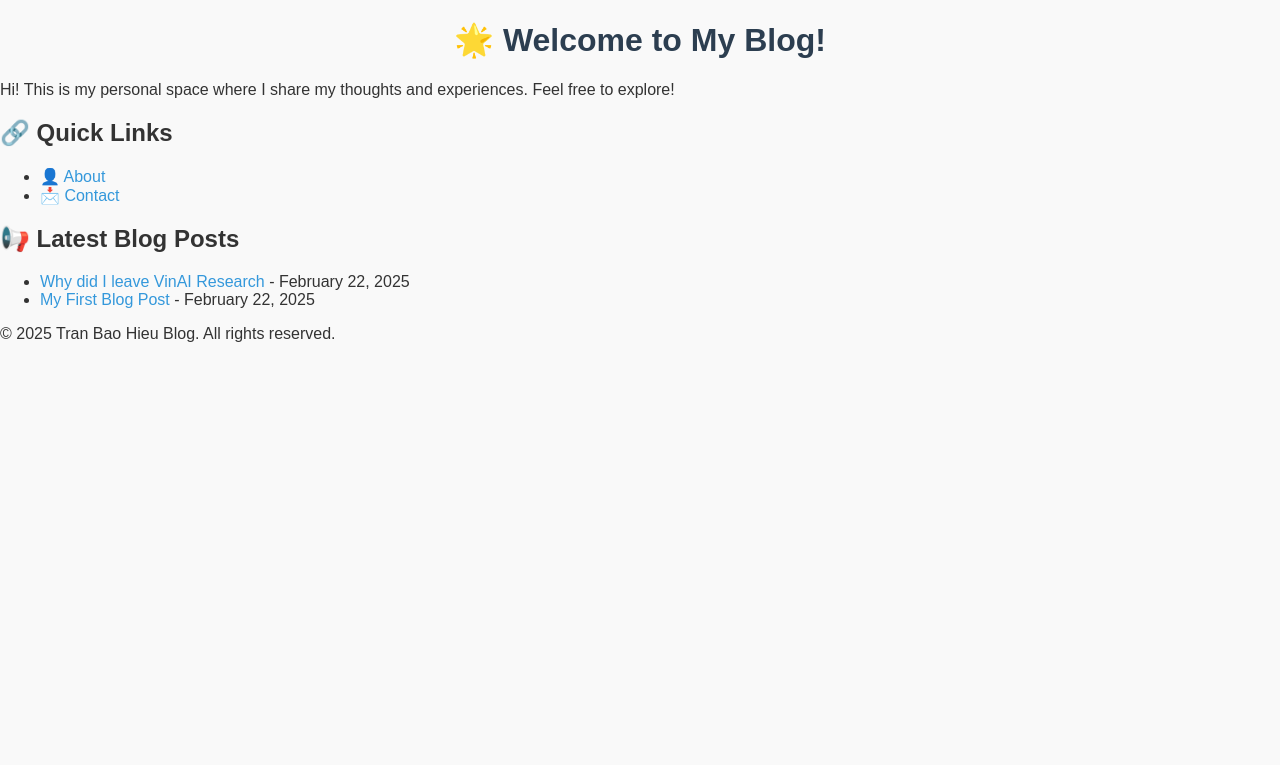
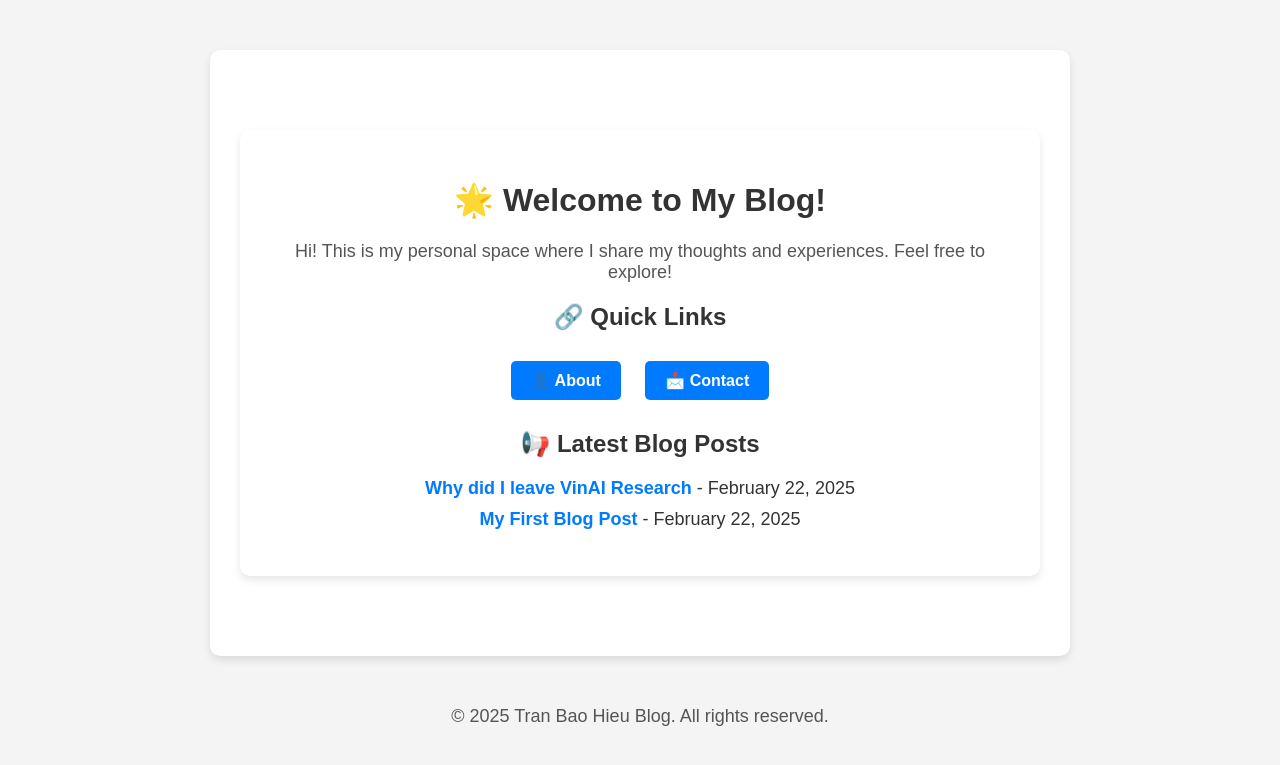
Before and after one commit to tranbaohieu/tranbaohieu.github.io, a Jekyll site: the page built from index.md, in a window 1280 px wide. Shown: the top 765 px of the page. Built offline with Jekyll 4.4.1, drawn with Linux system fonts in a browser that asks for light colours; our own code applies the rules of GitHub Pages for plain Markdown files.

Commit message:
modify homepage

```diff
--- a/_layouts/home.html
+++ b/_layouts/home.html
@@ -3,14 +3,77 @@ layout: default
 title: Welcome to My Blog
 ---
 
+<style>
+    body {
+        font-family: Arial, sans-serif;
+        text-align: center;
+        background-color: #f4f4f4;
+        margin: 0;
+        padding: 0;
+    }
+
+    .container {
+        max-width: 800px;
+        margin: 50px auto;
+        background: white;
+        padding: 30px;
+        border-radius: 10px;
+        box-shadow: 0 4px 8px rgba(0, 0, 0, 0.1);
+    }
+
+    h1 {
+        color: #333;
+    }
+
+    p {
+        font-size: 18px;
+        color: #555;
+    }
+
+    ul {
+        list-style: none;
+        padding: 0;
+    }
+
+    li {
+        margin: 10px 0;
+        font-size: 18px;
+    }
+
+    a {
+        text-decoration: none;
+        color: #007bff;
+        font-weight: bold;
+        transition: color 0.3s;
+    }
+
+    a:hover {
+        color: #0056b3;
+    }
+
+    .button {
+        display: inline-block;
+        padding: 10px 20px;
+        margin: 10px;
+        background: #007bff;
+        color: white;
+        border-radius: 5px;
+        text-decoration: none;
+        transition: background 0.3s;
+    }
+
+    .button:hover {
+        background: #0056b3;
+    }
+</style>
+
+<div class="container">
     <h1>🌟 Welcome to My Blog!</h1>
     <p>Hi! This is my personal space where I share my thoughts and experiences. Feel free to explore!</p>
 
     <h2>🔗 Quick Links</h2>
-<ul>
-    <li><a href="/about/">👤 About</a></li>
-    <li><a href="/contact/">📩 Contact</a></li>
-</ul>
+    <a href="/about/" class="button">👤 About</a>
+    <a href="/contact/" class="button">📩 Contact</a>
 
     <h2>📢 Latest Blog Posts</h2>
     <ul>
@@ -18,3 +81,4 @@ title: Welcome to My Blog
             <li><a href="{{ post.url }}">{{ post.title }}</a> - {{ post.date | date: "%B %d, %Y" }}</li>
         {% endfor %}
     </ul>
+</div>
```
Lines whose indentation alone changed are shown as unchanged.
